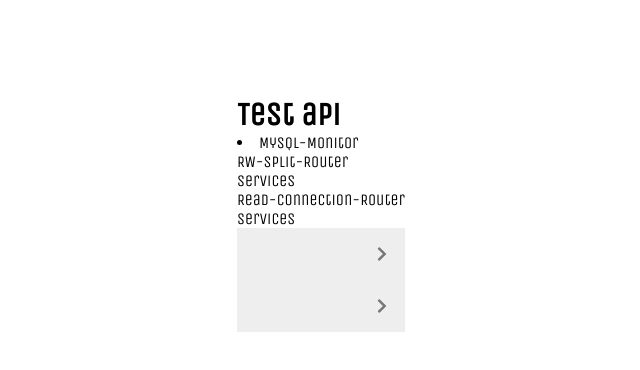
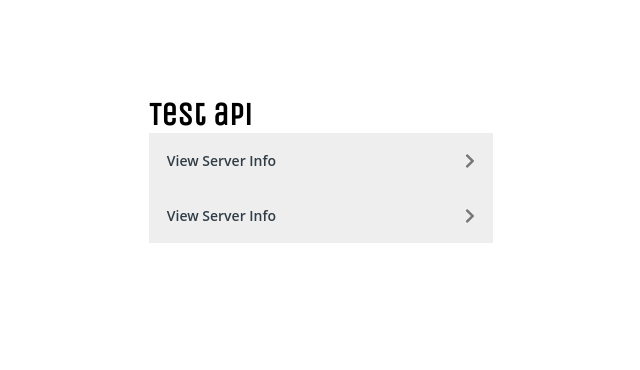
Before and after one commit to UmerSharif/designs-snippets, a React (Create React App) app: page / in a window 1280 px wide. Shown: the top 370 px of the page, without its empty margins (319-959 px from the left). Built offline with nearby package versions, Linux system fonts and the light colour scheme.

Commit message:
final data structure

```diff
--- a/src/components/Accordian.js
+++ b/src/components/Accordian.js
@@ -21,7 +21,7 @@ export default function Accordian(props) {
         className={`accordion ${active ? "active" : ""}`}
         onClick={toogleActive}
       >
-        <p className="accordion__title">{props.title}</p>
+        <p className="accordion__title">View Server Info</p>
         <Chevron
           className={active ? "accordion__icon rotate" : "accordion__icon"}
           width={10}
--- a/src/components/Testapi.js
+++ b/src/components/Testapi.js
@@ -140,13 +140,19 @@ export default function Testapi() {
   const finaldata = data.map((da, index2) => {
     const {
       id: serverID,
+      type,
+      links: { self: selfLinks },
       relationships: {
         monitors: { links: mlinks, data: mdata },
         services: { links: slinks, data: sdata }
       },
       attributes: { parameters, statistics }
     } = da;
+
     const testingData = (
+      <>
+        <span>ID: {serverID}</span>
+        <span> Type: {type}</span>
         <section key={index2}>
           {sdata.map((d, index) => {
             return (
@@ -157,26 +163,39 @@ export default function Testapi() {
             );
           })}
         </section>
+        <p>{selfLinks}</p>
+      </>
     );
-    // console.log(testingData);
 
     return testingData;
   });
-  //console.log(finaldata[0]);
+  console.log(finaldata);
+
+  // const newFinalData = finaldata.map(j => {
+  //   console.log(j);
+  //   const { testingData } = j;
+  //   return testingData;
+  // });
+  // const newOuterData = finaldata.map(outer => {
+  //   const { outerData } = outer;
+  //   return outerData;
+  // });
+  //console.log(newFinalData);
+  // console.log(testingData);
   //new tests here
 
   // console.log(data[0].attributes);
   // console.log(newData);
   // console.log(newData);
   // console.log(newarr);
-  const {
-    id: serverID,
-    relationships: {
-      monitors: { links: mlinks, data: mdata },
-      services: { links: slinks, data: sdata }
-    },
-    attributes: { parameters, statistics }
-  } = data[0];
+  // const {
+  //   id: serverID,
+  //   relationships: {
+  //     monitors: { links: mlinks, data: mdata },
+  //     services: { links: slinks, data: sdata }
+  //   },
+  //   attributes: { parameters, statistics }
+  // } = data[0];
   // console.log(mlinks, mdata);
   // console.log(parameters, statistics);
   // console.log(mdata[0].id);
@@ -198,7 +217,7 @@ export default function Testapi() {
   return (
     <div>
       <h1>Test api</h1>
-      {mdata.map((d, index) => {
+      {/* {mdata.map((d, index) => {
         return <li key={index}>{d.id}</li>;
       })}
       <section>
@@ -210,7 +229,7 @@ export default function Testapi() {
             </ul>
           );
         })}
-      </section>
+      </section> */}
       {finaldata.map((x, index3) => {
         return <Accordian key={index3}>{x}</Accordian>;
       })}
```
Lines whose indentation alone changed are shown as unchanged.
